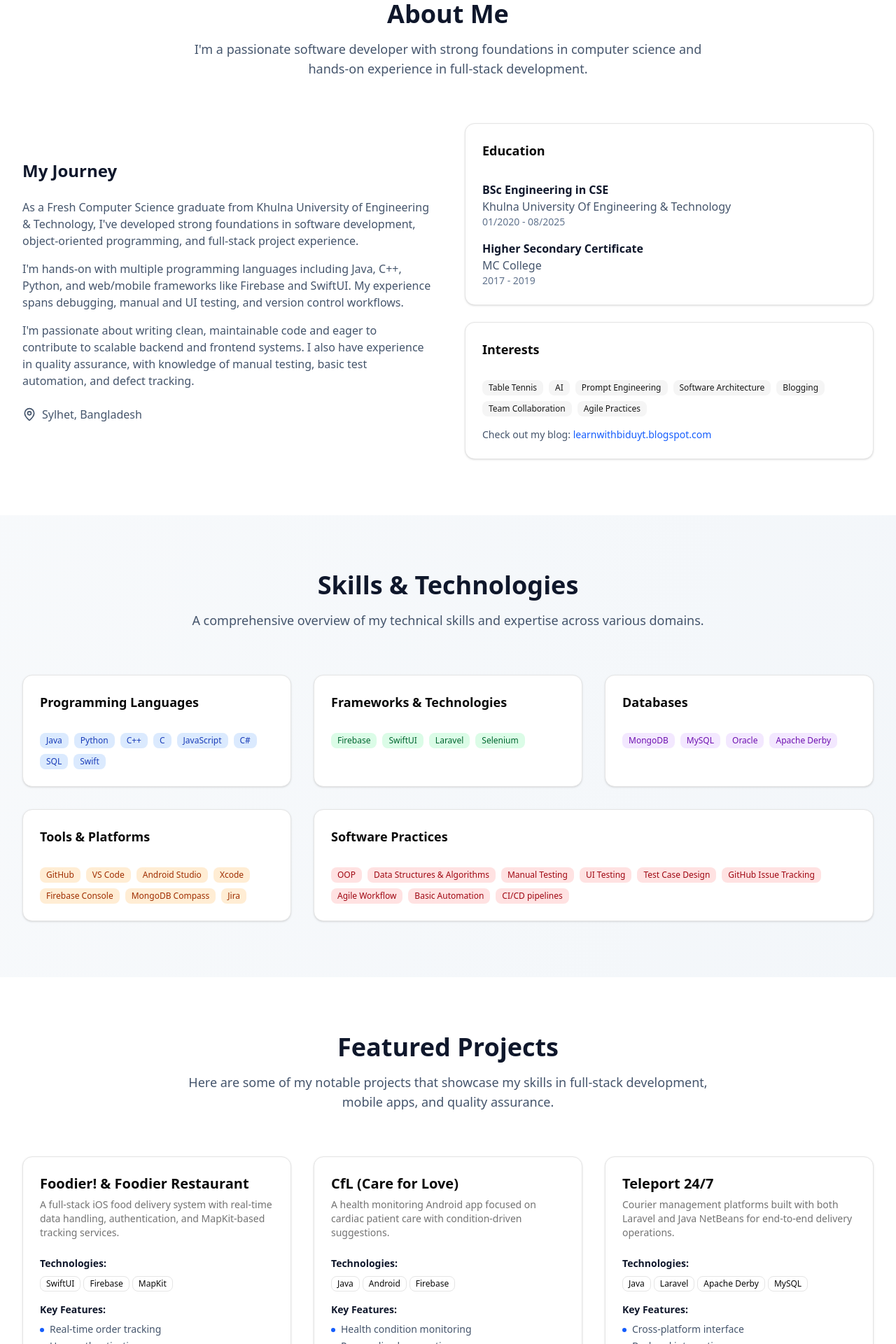
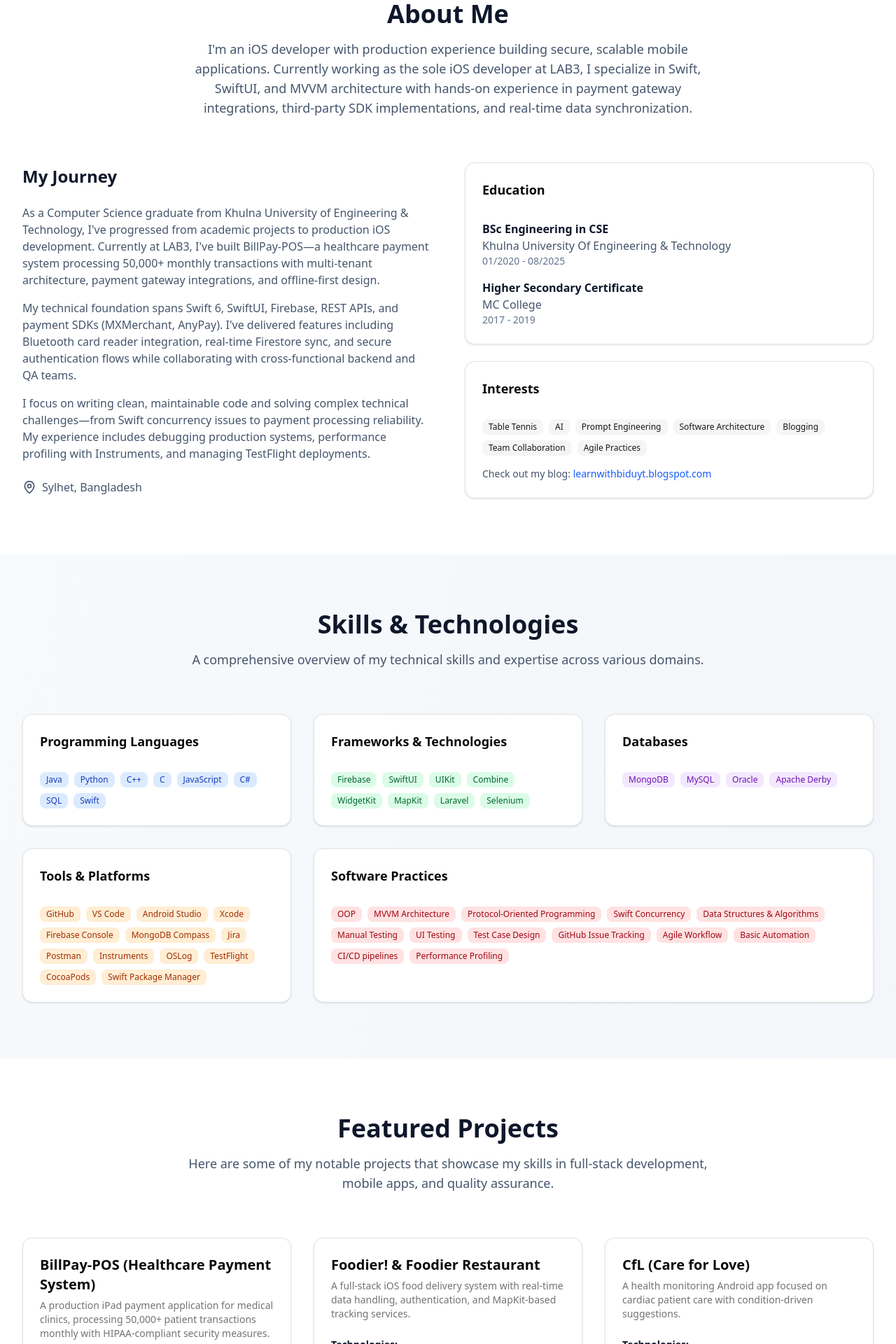
Before and after one commit to PKD118/PKDPortfolio, a React (Vite) app: page / in a window 1280 px wide. Shown: the part 880-2800 px from the top of the page at 70% size. Built offline with nearby package versions, Linux system fonts and the light colour scheme.

Commit message:
Added experience and project update

```diff
--- a/src/App.jsx
+++ b/src/App.jsx
@@ -43,13 +43,27 @@ function App() {
 
   const skills = {
     languages: ['Java', 'Python', 'C++', 'C', 'JavaScript', 'C#', 'SQL', 'Swift'],
-    frameworks: ['Firebase', 'SwiftUI', 'Laravel', 'Selenium'],
+    frameworks: ['Firebase', 'SwiftUI', 'UIKit', 'Combine', 'WidgetKit', 'MapKit', 'Laravel', 'Selenium'],
     databases: ['MongoDB', 'MySQL', 'Oracle', 'Apache Derby'],
-    tools: ['GitHub', 'VS Code', 'Android Studio', 'Xcode', 'Firebase Console', 'MongoDB Compass', 'Jira'],
-    practices: ['OOP', 'Data Structures & Algorithms', 'Manual Testing', 'UI Testing', 'Test Case Design', 'GitHub Issue Tracking', 'Agile Workflow', 'Basic Automation', 'CI/CD pipelines']
+    tools: ['GitHub', 'VS Code', 'Android Studio', 'Xcode', 'Firebase Console', 'MongoDB Compass', 'Jira', 'Postman', 'Instruments', 'OSLog', 'TestFlight', 'CocoaPods', 'Swift Package Manager'],
+    practices: ['OOP', 'MVVM Architecture', 'Protocol-Oriented Programming', 'Swift Concurrency', 'Data Structures & Algorithms', 'Manual Testing', 'UI Testing', 'Test Case Design', 'GitHub Issue Tracking', 'Agile Workflow', 'Basic Automation', 'CI/CD pipelines', 'Performance Profiling']
   }
 
   const projects = [
+    {
+      title: 'BillPay-POS (Healthcare Payment System)',
+      description: 'A production iPad payment application for medical clinics, processing 50,000+ patient transactions monthly with HIPAA-compliant security measures.',
+      technologies: ['Swift 6', 'SwiftUI', 'Firebase', 'MXMerchant', 'AnyPay SDK', 'REST APIs'],
+      features: [
+        'Multi-tenant SAAS architecture for clinic-level isolation',
+        'Third-party payment gateway integration (MXMerchant terminal, BBPOS Bluetooth reader)',
+        'Real-time Firestore sync with offline-first design',
+        'Full payment stack: terminal, Bluetooth, e-check, manual & saved methods',
+        'Secure patient authentication and data handling',
+        'Performance optimization via Instruments profiling'
+      ],
+      project_link: 'https://github.com/PKD118'
+    },
     {
       title: 'Foodier! & Foodier Restaurant',
       description: 'A full-stack iOS food delivery system with real-time data handling, authentication, and MapKit-based tracking services.',
@@ -171,8 +185,7 @@ function App() {
               Hi, I'm <span className="text-transparent bg-clip-text bg-gradient-to-r from-blue-600 to-purple-600">Biduyt Das</span>
             </h1>
             <p className="text-xl md:text-2xl text-slate-600 dark:text-slate-300 mb-8 max-w-3xl mx-auto">
-              Fresh CSE graduate passionate about iOS and Android development,
-              full-stack projects, and quality assurance
+              iOS Developer specialized in Swift, SwiftUI, and production-ready mobile applications. Currently building healthcare fintech solutions at LAB3 with expertise in payment integrations, real-time data systems, and scalable architecture.
             </p>
             <div className="flex flex-col sm:flex-row gap-4 justify-center items-center">
               <Button
@@ -210,7 +223,7 @@ function App() {
           <div className="text-center mb-16">
             <h2 className="text-3xl md:text-4xl font-bold text-slate-900 dark:text-white mb-4">About Me</h2>
             <p className="text-lg text-slate-600 dark:text-slate-300 max-w-3xl mx-auto">
-              I'm a passionate software developer with strong foundations in computer science and hands-on experience in full-stack development.
+              I'm an iOS developer with production experience building secure, scalable mobile applications. Currently working as the sole iOS developer at LAB3, I specialize in Swift, SwiftUI, and MVVM architecture with hands-on experience in payment gateway integrations, third-party SDK implementations, and real-time data synchronization.
             </p>
           </div>
 
@@ -218,16 +231,13 @@ function App() {
             <div>
               <h3 className="text-2xl font-semibold text-slate-900 dark:text-white mb-6">My Journey</h3>
               <p className="text-slate-600 dark:text-slate-300 mb-4">
-                As a Fresh Computer Science graduate from Khulna University of Engineering & Technology,
-                I've developed strong foundations in software development, object-oriented programming, and full-stack project experience.
+                As a Computer Science graduate from Khulna University of Engineering & Technology, I've progressed from academic projects to production iOS development. Currently at LAB3, I've built BillPay-POS—a healthcare payment system processing 50,000+ monthly transactions with multi-tenant architecture, payment gateway integrations, and offline-first design.
               </p>
               <p className="text-slate-600 dark:text-slate-300 mb-4">
-                I'm hands-on with multiple programming languages including Java, C++, Python, and web/mobile frameworks
-                like Firebase and SwiftUI. My experience spans debugging, manual and UI testing, and version control workflows.
+                My technical foundation spans Swift 6, SwiftUI, Firebase, REST APIs, and payment SDKs (MXMerchant, AnyPay). I've delivered features including Bluetooth card reader integration, real-time Firestore sync, and secure authentication flows while collaborating with cross-functional backend and QA teams.
               </p>
               <p className="text-slate-600 dark:text-slate-300 mb-6">
-                I'm passionate about writing clean, maintainable code and eager to contribute to scalable backend and frontend systems.
-                I also have experience in quality assurance, with knowledge of manual testing, basic test automation, and defect tracking.
+                I focus on writing clean, maintainable code and solving complex technical challenges—from Swift concurrency issues to payment processing reliability. My experience includes debugging production systems, performance profiling with Instruments, and managing TestFlight deployments.
               </p>
 
               <div className="flex flex-wrap gap-4">
@@ -444,30 +454,38 @@ function App() {
               <CardHeader>
                 <div className="flex justify-between items-start">
                   <div>
-                    <CardTitle className="text-xl">Junior Developer</CardTitle>
+                    <CardTitle className="text-xl">Junior iOS Developer</CardTitle>
                     <CardDescription className="text-lg">LAB3</CardDescription>
                     <p className="text-sm text-slate-500 dark:text-slate-400">Boston, MA</p>
                   </div>
-                  <Badge className="bg-green-100 text-green-800 dark:bg-green-900 dark:text-green-200">2025/09 – Present</Badge>
+                  <Badge className="bg-green-100 text-green-800 dark:bg-green-900 dark:text-green-200">2024/09 – Present</Badge>
                 </div>
               </CardHeader>
               <CardContent>
                 <ul className="space-y-3 text-slate-600 dark:text-slate-300">
                   <li className="flex items-start">
                     <span className="w-2 h-2 bg-blue-600 rounded-full mt-2 mr-3 flex-shrink-0"></span>
-                    Developing secure multi-tenant POS app for medical clinics with MXMerchant terminal integration
+                    Sole iOS developer for BillPay-POS healthcare payment system processing 50,000+ monthly transactions
                   </li>
                   <li className="flex items-start">
                     <span className="w-2 h-2 bg-blue-600 rounded-full mt-2 mr-3 flex-shrink-0"></span>
-                    Implemented resilient payment flow with polling, timeouts, retries, and structured concurrency
+                    Built scalable features using Swift 6, SwiftUI, MVVM with RESTful APIs and JSON integration
                   </li>
                   <li className="flex items-start">
                     <span className="w-2 h-2 bg-blue-600 rounded-full mt-2 mr-3 flex-shrink-0"></span>
-                    Designed HIPAA-compliant self-service mode with account validation and masked patient data
+                    Integrated third-party payment SDKs (MXMerchant terminal, BBPOS Bluetooth card reader)
                   </li>
                   <li className="flex items-start">
                     <span className="w-2 h-2 bg-blue-600 rounded-full mt-2 mr-3 flex-shrink-0"></span>
-                    Integrated Firebase Firestore (offline-ready) and Cloud Run backend for real-time payment updates
+                    Collaborated with cross-functional backend, QA, and product teams for feature delivery
+                  </li>
+                  <li className="flex items-start">
+                    <span className="w-2 h-2 bg-blue-600 rounded-full mt-2 mr-3 flex-shrink-0"></span>
+                    Ensured application security, performance, and code quality through testing and profiling
+                  </li>
+                  <li className="flex items-start">
+                    <span className="w-2 h-2 bg-blue-600 rounded-full mt-2 mr-3 flex-shrink-0"></span>
+                    Managed TestFlight deployments and reduced debugging time by 75% using structured logging
                   </li>
                 </ul>
               </CardContent>
@@ -489,15 +507,19 @@ function App() {
                 <ul className="space-y-3 text-slate-600 dark:text-slate-300">
                   <li className="flex items-start">
                     <span className="w-2 h-2 bg-blue-600 rounded-full mt-2 mr-3 flex-shrink-0"></span>
-                    Built WidgetKit extensions and lightweight Watch complications
+                    Built WidgetKit extensions and lightweight Apple Watch complications
                   </li>
                   <li className="flex items-start">
                     <span className="w-2 h-2 bg-blue-600 rounded-full mt-2 mr-3 flex-shrink-0"></span>
-                    Integrated Firebase (Auth, Firestore) and REST APIs for secure, real-time data sync
+                    Integrated Firebase Auth & Firestore with MVVM-based architecture
                   </li>
                   <li className="flex items-start">
                     <span className="w-2 h-2 bg-blue-600 rounded-full mt-2 mr-3 flex-shrink-0"></span>
-                    Created modular UI components following clean architecture principles
+                    Created modular UI components and implemented REST API data handlers
+                  </li>
+                  <li className="flex items-start">
+                    <span className="w-2 h-2 bg-blue-600 rounded-full mt-2 mr-3 flex-shrink-0"></span>
+                    Participated in Agile workflows with remote team members
                   </li>
                 </ul>
               </CardContent>
@@ -648,7 +670,7 @@ function App() {
         <div className="max-w-7xl mx-auto px-4 sm:px-6 lg:px-8">
           <div className="text-center">
             <h3 className="text-2xl font-bold mb-4">Biduyt Das</h3>
-            <p className="text-slate-400 mb-6">iOS and Mobile App Developer</p>
+            <p className="text-slate-400 mb-6">iOS Developer | Swift & SwiftUI Specialist</p>
             <div className="flex justify-center space-x-6 mb-8">
               <a href="mailto:pkdasbiduyt@gmail.com" className="text-slate-400 hover:text-white transition-colors">
                 <Mail className="h-6 w-6" />
```
